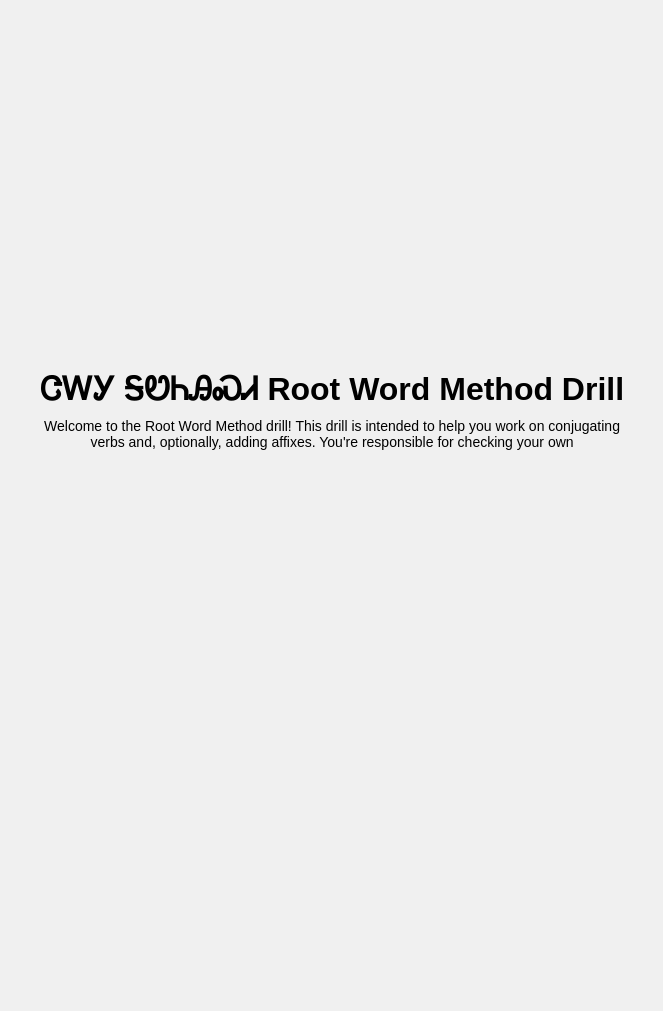
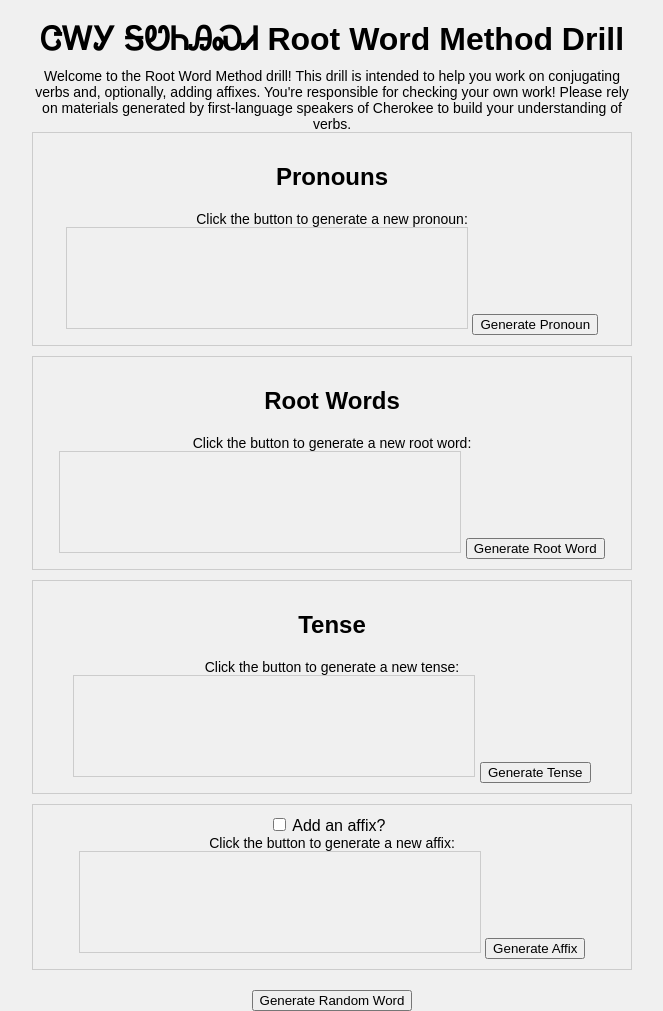
Before and after one commit to interrowhimper/RWM, a plain HTML site: page index.html in a window 1280 px wide. Shown: the whole page, without its empty margins (308-971 px from the left). Before the commit the page ends 800 px from the top, so only its background shows below. Drawn offline with Linux system fonts and the light colour scheme.

Commit message:
Update index.html

```diff
--- a/index.html
+++ b/index.html
@@ -17,8 +17,8 @@
       background-color: #f0f0f0;
     }
     .container {
+      max-width: 600px;
       text-align: center;
-      max-width: 600px;
     }
     .box {
       border: 1px solid #ccc;
@@ -26,8 +26,6 @@
       margin-bottom: 10px;
     }
     canvas {
-      display: block;
-      margin: 0 auto; /* Center the canvas horizontally */
       border: 1px solid #ccc;
     }
     button {
@@ -49,4 +47,44 @@
 <body>
   <div class="container">
     <h1>ᏣᎳᎩ ᎦᏬᏂᎯᏍᏗ Root Word Method Drill</h1>
-    <p>Welcome to the Root Word Method drill! This drill is intended to help you work on conjugating verbs and, optionally, adding affixes. You're responsible for checking your own
+    <p>Welcome to the Root Word Method drill! This drill is intended to help you work on conjugating verbs and, optionally, adding affixes. You're responsible for checking your own work! Please rely on materials generated by first-language speakers of Cherokee to build your understanding of verbs.</p>
+
+    <!-- Box for Pronouns -->
+    <div class="box">
+      <h2>Pronouns</h2>
+      <p>Click the button to generate a new pronoun:</p>
+      <canvas id="pronounCanvas" width="400" height="100"></canvas>
+      <button id="generatePronounButton">Generate Pronoun</button>
+    </div>
+
+    <!-- Box for Root Words -->
+    <div class="box">
+      <h2>Root Words</h2>
+      <p>Click the button to generate a new root word:</p>
+      <canvas id="rootCanvas" width="400" height="100"></canvas>
+      <button id="generateRootButton">Generate Root Word</button>
+    </div>
+
+    <!-- Box for Tense -->
+    <div class="box">
+      <h2>Tense</h2>
+      <p>Click the button to generate a new tense:</p>
+      <canvas id="tenseCanvas" width="400" height="100"></canvas>
+      <button id="generateTenseButton">Generate Tense</button>
+    </div>
+
+    <!-- Box for Affix -->
+    <div class="box">
+      <label><input type="checkbox" id="addAffixCheckbox"> Add an affix?</label>
+      <p>Click the button to generate a new affix:</p>
+      <canvas id="affixCanvas" width="400" height="100"></canvas>
+      <button id="generateAffixButton">Generate Affix</button>
+    </div>
+
+    <!-- Random Button -->
+    <button id="generateRandomButton">Generate Random Word</button>
+  </div>
+
+  <script src="script.js"></script>
+</body>
+</html>
```
